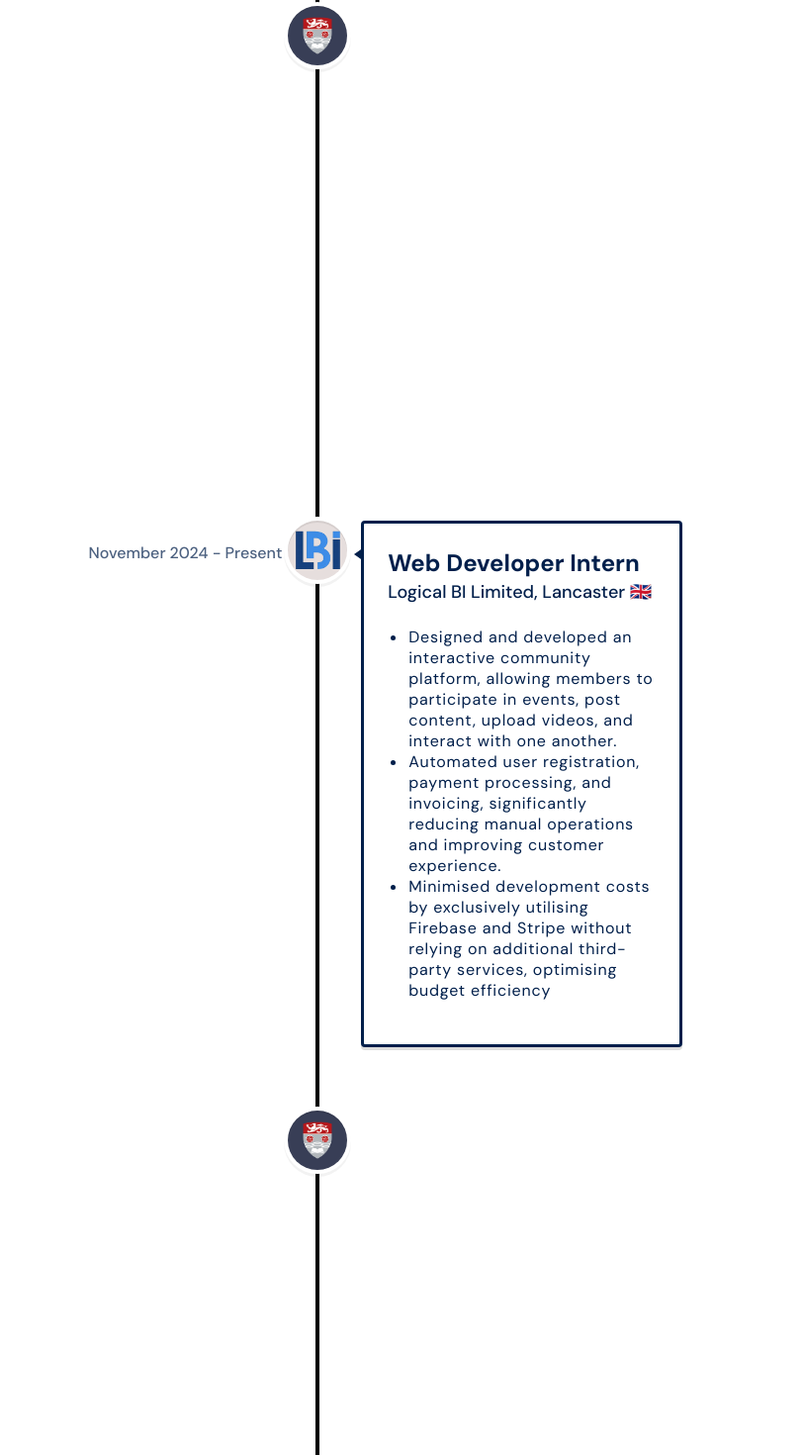
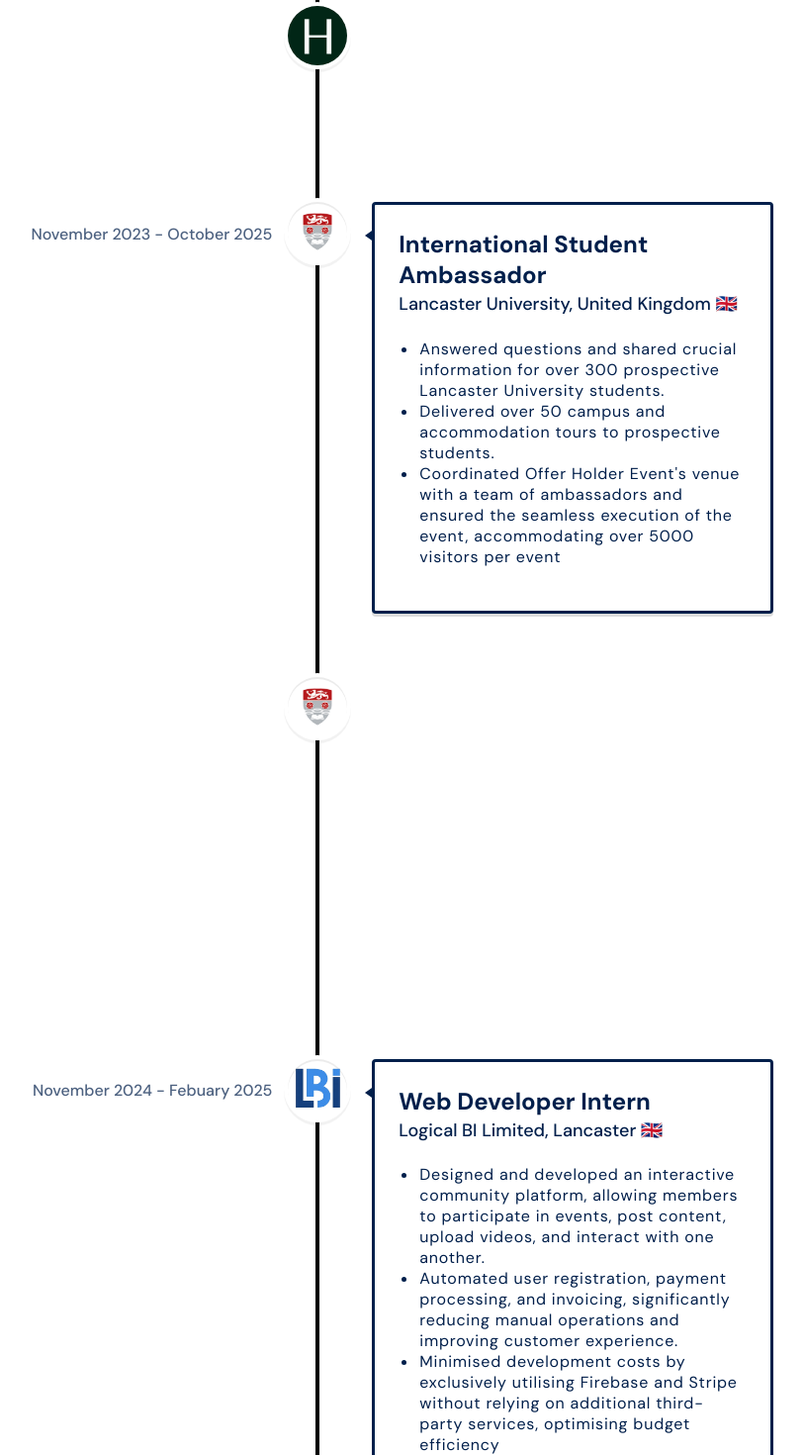
Before and after one commit to JIAJUNKK/jiajun-portfolio, a React (Vite) app: page / in a window 1280 px wide. Shown: the part 4392-5862 px from the top of the page at 99% size, without its empty margins (319-1132 px from the left). Built offline with nearby package versions, Linux system fonts and the light colour scheme.

Commit message:
constants/index.js: updated experience and projects

```diff
--- a/src/components/experience/Experience.jsx
+++ b/src/components/experience/Experience.jsx
@@ -1,7 +1,7 @@
 import { useRef } from "react";
 import "./experience.scss";
 import { motion, useScroll, useSpring, useTransform } from "framer-motion";
-import { experiences} from "../../constants";
+import { experiences } from "../../constants";
 
 import {
     VerticalTimeline,
@@ -25,7 +25,7 @@ const ExperienceCard = ({ experience }) => {
                 experience.date
             }
             dateClassName={"experience-date"}
-      iconStyle={{ background: experience.iconBg}}
+            iconStyle={{ background: experience.iconBg }}
             icon={
                 <div className='icon'>
                     <img
@@ -69,14 +69,14 @@ const Experience = () => {
     });
 
     return (
-    <section className="experience">
+        <div className="experience">
             <div className="experience-header">
                 <h2>Things I have done so far ✅</h2>
                 <h1>Experience</h1>
             </div>
             <div className="vertical-time-line">
                 <VerticalTimeline
-            lineColor= {'black'}
+                    lineColor={'black'}
                 >
                     {experiences.map((experience, index) => (
                         <ExperienceCard
@@ -86,7 +86,7 @@ const Experience = () => {
                     ))}
                 </VerticalTimeline>
             </div>
-    </section>
+        </div>
     );
 };
 
--- a/src/components/experience/experience.scss
+++ b/src/components/experience/experience.scss
@@ -6,7 +6,7 @@
     justify-content: center;
     align-self: center;
     align-items: center;
-    margin: auto;
+    margin: 0 auto;
 
     @include mobile {
         width: 100%;
--- a/src/components/projects/Projects.jsx
+++ b/src/components/projects/Projects.jsx
@@ -1,4 +1,4 @@
-import { useRef, useState} from "react";
+import { useRef, useState } from "react";
 import { motion, useScroll, useSpring, useTransform } from "framer-motion";
 import { projects } from "../../constants";
 import { FontAwesomeIcon } from '@fortawesome/react-fontawesome'
@@ -18,7 +18,7 @@ const Single = ({ project }) => {
     const y = useTransform(scrollYProgress, [0, 1], [-390, 200]);
 
     return (
-    <section class="project-section">
+        <div class="project-section">
             <div className="container">
                 <div className="wrapper">
 
@@ -26,7 +26,7 @@ const Single = ({ project }) => {
                         <img src={project.img} alt="" />
                     </div>
 
-          <motion.div className="textContainer" style={{y}}>
+                    <motion.div className="textContainer" style={{ y }}>
                         <h2>{project.title}</h2>
 
                         <ul>
@@ -49,7 +49,7 @@ const Single = ({ project }) => {
 
                             {liveDemoExist && (
                                 <a className="source-code-button-container" href={project.liveDemoLink} target="_blank">
-                <h3>Live Demo <FontAwesomeIcon icon={faArrowUpRightFromSquare}/></h3>
+                                    <h3>Live Demo <FontAwesomeIcon icon={faArrowUpRightFromSquare} /></h3>
                                 </a>
                             )}
                         </div>
@@ -58,7 +58,7 @@ const Single = ({ project }) => {
 
                 </div>
             </div>
-    </section>
+        </div>
     );
 };
 
--- a/src/constants/index.js
+++ b/src/constants/index.js
@@ -47,14 +47,35 @@ export const SERVICES = [
 
 export const experiences = [
     {
+        title: "Full Stack Web Developer",
+        company_name: "Hedera, United Kingdom 🇬🇧",
+        icon: "/companies/hedera.png",
+        iconBg: "#012616",
+        date: "October 2025 - Present",
+        description: [
+        ],
+    },
+    {
+        title: "International Student Ambassador",
+        company_name: "Lancaster University, United Kingdom 🇬🇧",
+        icon: "/companies/lancaster.png",
+        iconBg: "white",
+        date: "November 2023 - October 2025",
+        description: [
+            "Answered questions and shared crucial information for over 300 prospective Lancaster University students.",
+            "Delivered over 50 campus and accommodation tours to prospective students.",
+            "Coordinated Offer Holder Event's venue with a team of ambassadors and ensured the seamless execution of the event, accommodating over 5000 visitors per event",
+        ],
+    },
+    {
         title: "Student",
         company_name: "Lancaster University, United Kingdom 🇬🇧",
         icon: "/companies/lancaster.png",
-        iconBg: "#383E56",
-        date: "October 2023 - Present",
+        iconBg: "white",
+        date: "October 2023 - July 2025",
         description: [
-            "Pursuing Bachelor's Degree in Computer Software Engineering.",
-            "Predicted Grade: 1:1, First Class Honours",
+            "Bachelor's Degree in Software Engineering.",
+            "Grade: 1:1, First Class Honours",
             "Relevant Modules: Operating Systems, Advanced Programming, Human Computer Interactions, Software Design, Database, Networking, Artificial Intelligence, Distributed System",
         ],
     },
@@ -62,8 +83,8 @@ export const experiences = [
         title: "Web Developer Intern",
         company_name: "Logical BI Limited, Lancaster 🇬🇧",
         icon: "/companies/logicalBI.png",
-        iconBg: "#E6DEDD",
-        date: "November 2024 - Present",
+        iconBg: "white",
+        date: "November 2024 - Febuary 2025",
         description: [
             "Designed and developed an interactive community platform, allowing members to participate in events, post content, upload videos, and interact with one another.",
             "Automated user registration, payment processing, and invoicing, significantly reducing manual operations and improving customer experience.",
@@ -71,22 +92,10 @@ export const experiences = [
         ],
     },
     {
-        title: "International Student Ambassador",
-        company_name: "Lancaster University, United Kingdom 🇬🇧",
-        icon: "/companies/lancaster.png",
-        iconBg: "#383E56",
-        date: "November 2023 - Present",
-        description: [
-            "Answered questions and doubts from over 300 prospective students for Lancaster University.",
-            "Delivered visitors with over 25 campus and accommodation tours to prospective students.",
-            " Coordinated Offer Holder Event’s venue with a team of ambassadors and ensured the seamless execution of the event, accommodating over 5000 visitors.",
-        ],
-    },
-    {
         title: "Robocon Team Member",
         company_name: "H.O.M.E Lab | Sunway University, Malaysia 🇲🇾",
         icon: "/companies/sunway.png",
-        iconBg: "#E6DEDD",
+        iconBg: "white",
         date: "April 2022 - April 2023",
         description: [
             "Contributed and designed a ring tosser robot for 2023 ABU Robocon using Blender.",
```
Lines whose indentation alone changed are shown as unchanged.
